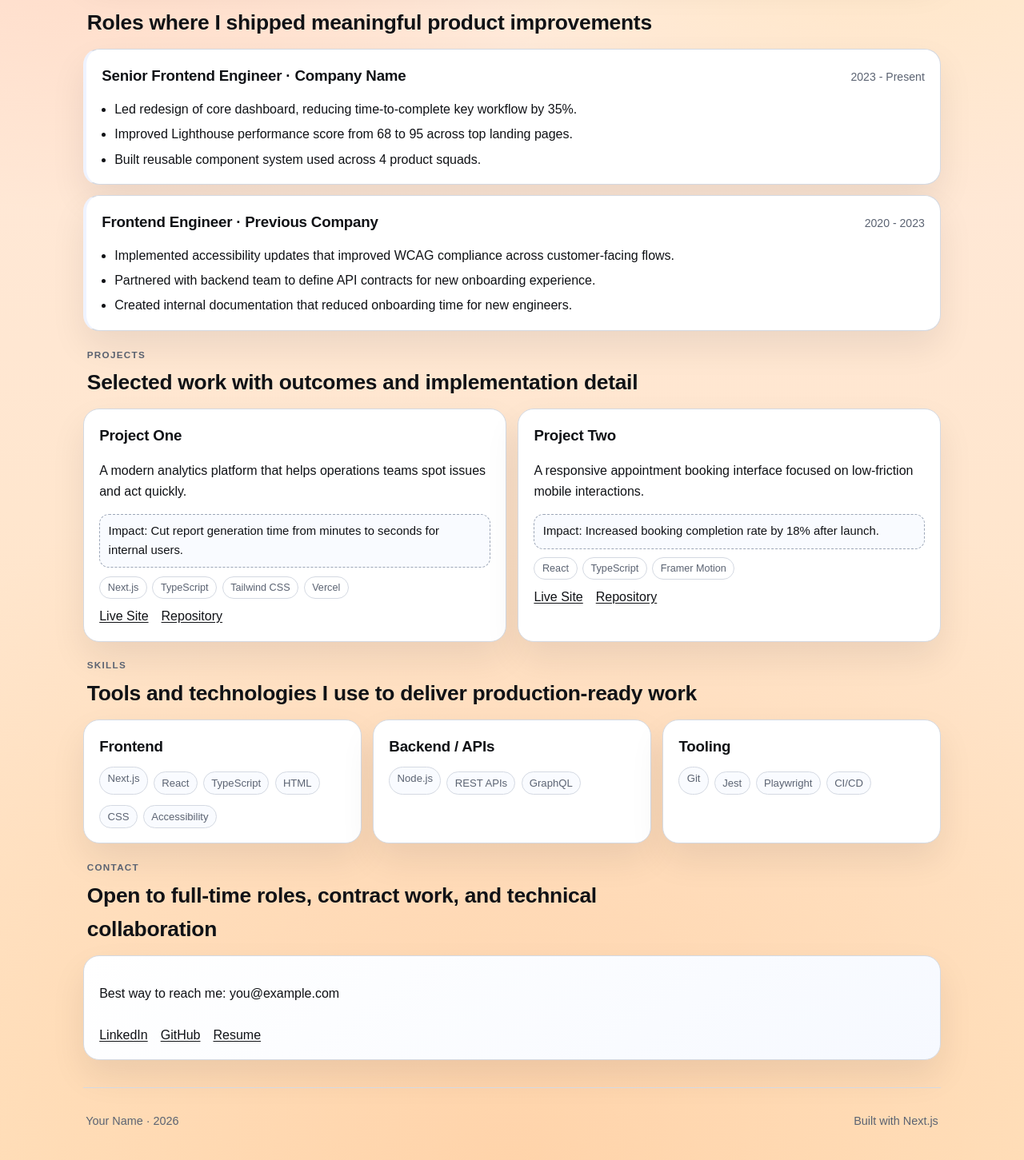
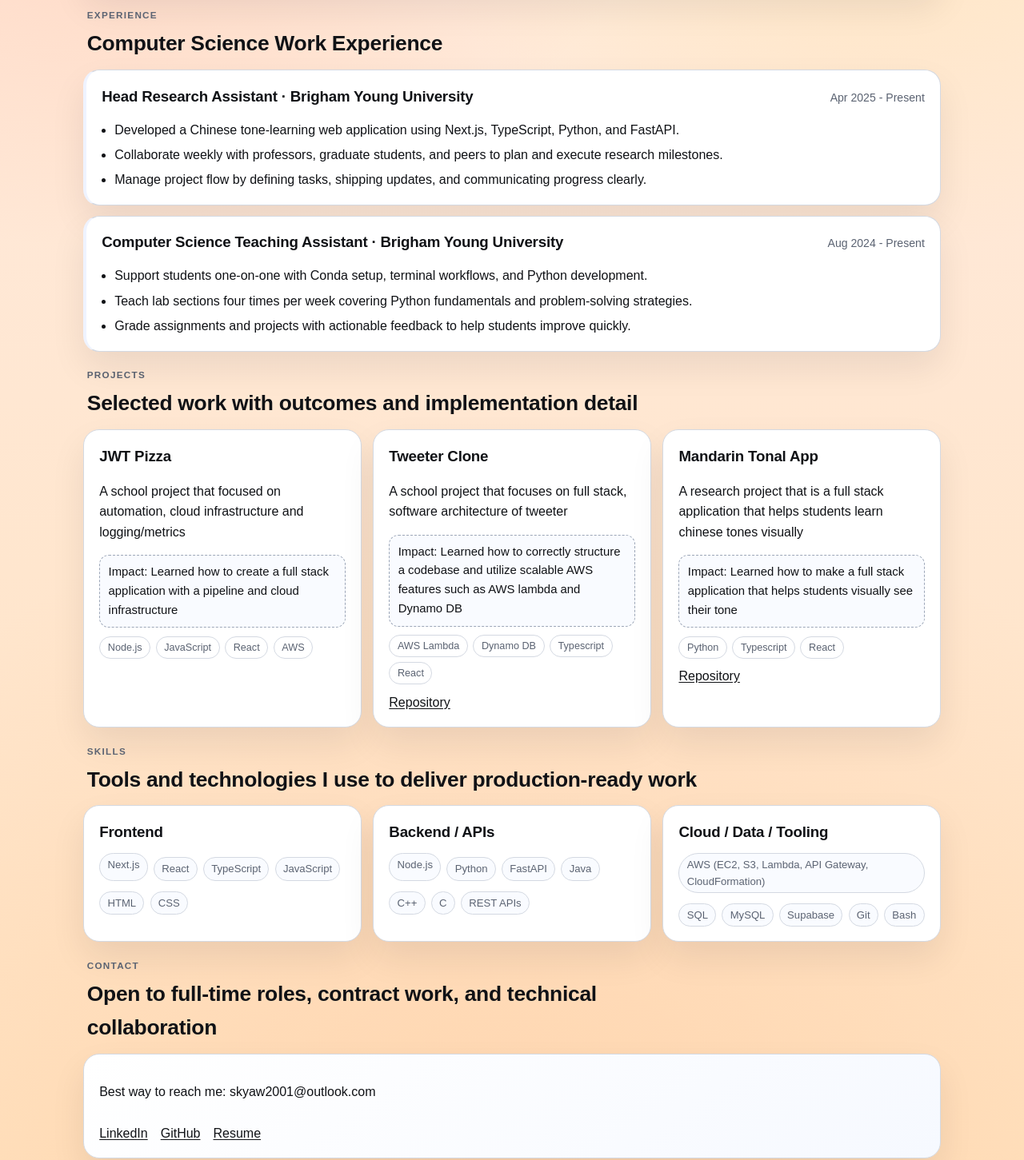
Before and after one commit to SkyBlue43/personal-website, a Next.js app: page / in a window 1280 px wide. Shown: the part 678-2129 px from the top of the page at 80% size. Built offline with nearby package versions, Linux system fonts and the light colour scheme.

Commit message:
Populate site content from resume and add downloadable resume asset

```diff
--- a/app/page.tsx
+++ b/app/page.tsx
@@ -7,7 +7,10 @@
   const { identity, about, experience, projects, skills } = siteContent;
   const experienceYears = `${experience.length}+ roles`;
   const projectCount = `${projects.length}+ projects`;
-  const stackCount = `${skills.reduce((total, group) => total + group.items.length, 0)} skills`;
+  const stackCount = `${skills.reduce(
+    (total, group) => total + group.items.length,
+    0
+  )} skills`;
 
   return (
     <main className="page-shell">
@@ -61,11 +64,14 @@
       <Section
         id="experience"
         title="Experience"
-        subtitle="Roles where I shipped meaningful product improvements"
+        subtitle="Computer Science Work Experience"
       >
         <div className="grid single-column-gap experience-grid">
           {experience.map((item) => (
-            <article className="outlined-card experience-card" key={`${item.company}-${item.role}`}>
+            <article
+              className="outlined-card experience-card"
+              key={`${item.company}-${item.role}`}
+            >
               <div className="card-heading-row">
                 <h3>
                   {item.role} · {item.company}
@@ -101,8 +107,12 @@
                 ))}
               </div>
               <div className="link-row">
-                {project.links.live ? <a href={project.links.live}>Live Site</a> : null}
-                {project.links.repo ? <a href={project.links.repo}>Repository</a> : null}
+                {project.links.live ? (
+                  <a href={project.links.live}>Live Site</a>
+                ) : null}
+                {project.links.repo ? (
+                  <a href={project.links.repo}>Repository</a>
+                ) : null}
               </div>
             </article>
           ))}
@@ -135,7 +145,8 @@
       >
         <article className="outlined-card contact-card">
           <p>
-            Best way to reach me: <a href={`mailto:${identity.email}`}>{identity.email}</a>
+            Best way to reach me:{" "}
+            <a href={`mailto:${identity.email}`}>{identity.email}</a>
           </p>
           <div className="link-row">
             <a href={identity.links.linkedin}>LinkedIn</a>
--- a/content/site-content.ts
+++ b/content/site-content.ts
@@ -6,6 +6,8 @@
   links: {
     live?: string;
     repo?: string;
+    backend?: string;
+    frontend?: string;
   };
 };
 
@@ -23,101 +25,118 @@
 
 export const siteContent = {
   identity: {
-    // TODO: Replace with your name
-    name: "Your Name",
-    // TODO: Replace with your professional title
-    title: "Frontend Engineer",
-    // TODO: 1 sentence on what you do and who you help
+    name: "Skyler Williams",
+    title: "Full-Stack Engineer",
     tagline:
-      "I build reliable web experiences that help teams ship faster and users accomplish goals with confidence.",
-    // TODO: Replace with your city/state or preferred location format
-    location: "Denver, CO",
-    // TODO: Add your preferred email
-    email: "you@example.com",
+      "I build full-stack web applications that make learning and day-to-day workflows simpler, faster, and more reliable.",
+    location: "Provo, Utah",
+    email: "skyaw2001@outlook.com",
     links: {
-      // TODO: Add your LinkedIn profile URL
-      linkedin: "https://www.linkedin.com/in/your-profile",
-      // TODO: Add your GitHub profile URL
-      github: "https://github.com/your-username",
-      // TODO: Add your resume URL (Google Drive, PDF in /public, etc.)
-      resume: "#"
-    }
+      linkedin: "https://www.linkedin.com/in/skyler-williams-b8b153345",
+      github: "https://github.com/SkyBlue43",
+      resume: "/resume.pdf",
+    },
   },
   about: {
-    // TODO: 3-5 lines about your professional background and strengths
     paragraph:
-      "I care about building products that are both technically solid and genuinely useful. I enjoy collaborating across design, product, and engineering to turn complex requirements into clean, maintainable interfaces."
+      "I am a Computer Science student at BYU with hands-on experience building full-stack applications, teaching software fundamentals, and leading research projects. I enjoy turning complex technical ideas into practical tools people can use immediately. My strengths are clear communication, ownership of end-to-end project flow, and building reliable systems with modern web and cloud tooling.",
   },
   experience: [
     {
-      // TODO: Replace with your latest role
-      role: "Senior Frontend Engineer",
-      // TODO: Replace with company name
-      company: "Company Name",
-      // TODO: Replace with real dates
-      period: "2023 - Present",
+      role: "Head Research Assistant",
+      company: "Brigham Young University",
+      period: "Apr 2025 - Present",
       achievements: [
-        // TODO: Add achievement + metric
-        "Led redesign of core dashboard, reducing time-to-complete key workflow by 35%.",
-        // TODO: Add achievement + metric
-        "Improved Lighthouse performance score from 68 to 95 across top landing pages.",
-        // TODO: Add achievement + metric
-        "Built reusable component system used across 4 product squads."
-      ]
+        "Developed a Chinese tone-learning web application using Next.js, TypeScript, Python, and FastAPI.",
+        "Collaborate weekly with professors, graduate students, and peers to plan and execute research milestones.",
+        "Manage project flow by defining tasks, shipping updates, and communicating progress clearly.",
+      ],
     },
     {
-      role: "Frontend Engineer",
-      company: "Previous Company",
-      period: "2020 - 2023",
+      role: "Computer Science Teaching Assistant",
+      company: "Brigham Young University",
+      period: "Aug 2024 - Present",
       achievements: [
-        "Implemented accessibility updates that improved WCAG compliance across customer-facing flows.",
-        "Partnered with backend team to define API contracts for new onboarding experience.",
-        "Created internal documentation that reduced onboarding time for new engineers."
-      ]
-    }
+        "Support students one-on-one with Conda setup, terminal workflows, and Python development.",
+        "Teach lab sections four times per week covering Python fundamentals and problem-solving strategies.",
+        "Grade assignments and projects with actionable feedback to help students improve quickly.",
+      ],
+    },
+    // {
+    //   role: "Youth Counselor",
+    //   company: "For the Strength of Youth",
+    //   period: "Jun 2024 - Aug 2024",
+    //   achievements: [
+    //     "Taught and mentored groups of 10-30 youth in weekly sessions focused on leadership and personal development.",
+    //     "Worked closely with a co-counselor to plan daily support and guidance strategies for participants.",
+    //   ],
+    // },
+    // {
+    //   role: "Full-Time Volunteer Representative",
+    //   company: "The Church of Jesus Christ of Latter-day Saints",
+    //   period: "Jul 2020 - Jun 2022",
+    //   achievements: [
+    //     "Led groups of up to 30 volunteers, ran weekly training meetings, and tracked progress through regular reports.",
+    //     "Collaborated with diverse companions in high-commitment service environments across Colorado and Sao Paulo, Brazil.",
+    //     "Provided daily technical troubleshooting support for volunteers in the field.",
+    //   ],
+    // },
   ] as ExperienceItem[],
   projects: [
     {
-      // TODO: Replace with real project name
-      title: "Project One",
-      // TODO: 1-2 lines describing what this project is
+      title: "JWT Pizza",
       summary:
-        "A modern analytics platform that helps operations teams spot issues and act quickly.",
-      // TODO: Replace with real stack
-      stack: ["Next.js", "TypeScript", "Tailwind CSS", "Vercel"],
-      // TODO: Add tangible impact/result
-      impact: "Cut report generation time from minutes to seconds for internal users.",
+        "A school project that focused on automation, cloud infrastructure and logging/metrics",
+      stack: ["Node.js", "JavaScript", "React", "AWS"],
+      impact:
+        "Learned how to create a full stack application with a pipeline and cloud infrastructure",
       links: {
-        // TODO: Add deployed URL
-        live: "https://example.com",
-        // TODO: Add repository URL
-        repo: "https://github.com/your-username/project-one"
-      }
+        backend: "https://github.com/SkyBlue43/jwt-pizza-service",
+        frontend: "https://github.com/SkyBlue43/jwt-pizza",
+      },
     },
     {
-      title: "Project Two",
+      title: "Tweeter Clone",
       summary:
-        "A responsive appointment booking interface focused on low-friction mobile interactions.",
-      stack: ["React", "TypeScript", "Framer Motion"],
-      impact: "Increased booking completion rate by 18% after launch.",
+        "A school project that focuses on full stack, software architecture of tweeter",
+      stack: ["AWS Lambda", "Dynamo DB", "Typescript", "React"],
+      impact:
+        "Learned how to correctly structure a codebase and utilize scalable AWS features such as AWS lambda and Dynamo DB",
       links: {
-        live: "https://example.com",
-        repo: "https://github.com/your-username/project-two"
-      }
-    }
+        repo: "https://github.com/SkyBlue43/tweeter-clone",
+      },
+    },
+    {
+      title: "Mandarin Tonal App",
+      summary:
+        "A research project that is a full stack application that helps students learn chinese tones visually",
+      stack: ["Python", "Typescript", "React"],
+      impact:
+        "Learned how to make a full stack application that helps students visually see their tone",
+      links: {
+        repo: "https://github.com/SkyBlue43/mandarin-tonal-app",
+      },
+    },
   ] as Project[],
   skills: [
     {
       category: "Frontend",
-      items: ["Next.js", "React", "TypeScript", "HTML", "CSS", "Accessibility"]
+      items: ["Next.js", "React", "TypeScript", "JavaScript", "HTML", "CSS"],
     },
     {
       category: "Backend / APIs",
-      items: ["Node.js", "REST APIs", "GraphQL"]
+      items: ["Node.js", "Python", "FastAPI", "Java", "C++", "C", "REST APIs"],
     },
     {
-      category: "Tooling",
-      items: ["Git", "Jest", "Playwright", "CI/CD"]
-    }
-  ] as SkillGroup[]
+      category: "Cloud / Data / Tooling",
+      items: [
+        "AWS (EC2, S3, Lambda, API Gateway, CloudFormation)",
+        "SQL",
+        "MySQL",
+        "Supabase",
+        "Git",
+        "Bash",
+      ],
+    },
+  ] as SkillGroup[],
 };
```
Also changed, not shown: 1 other file (tests, documents, lock files or other folders).
